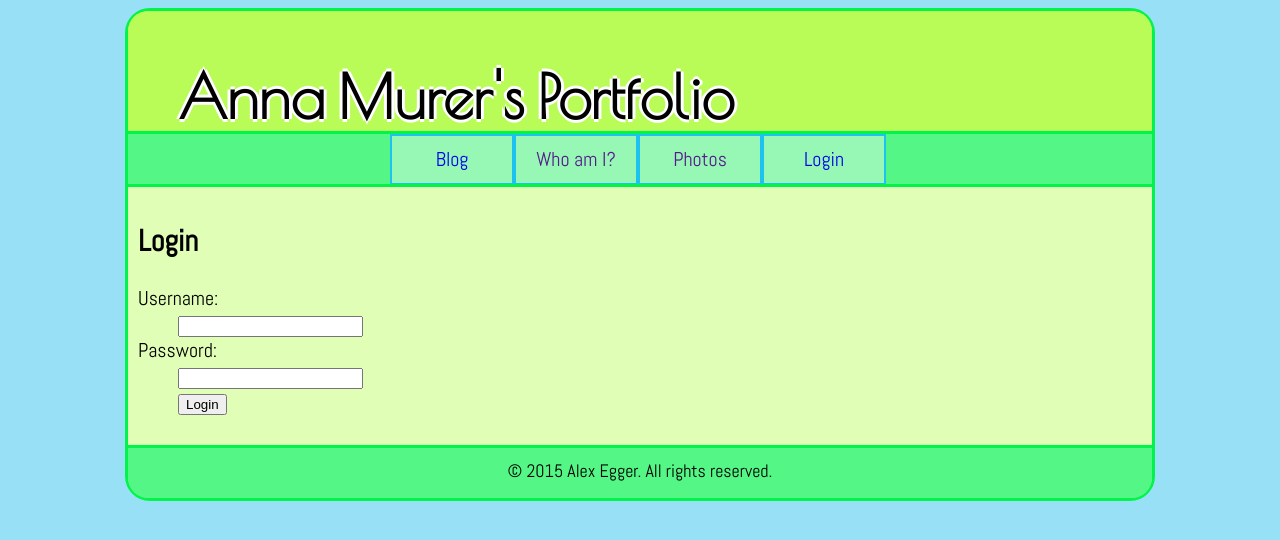
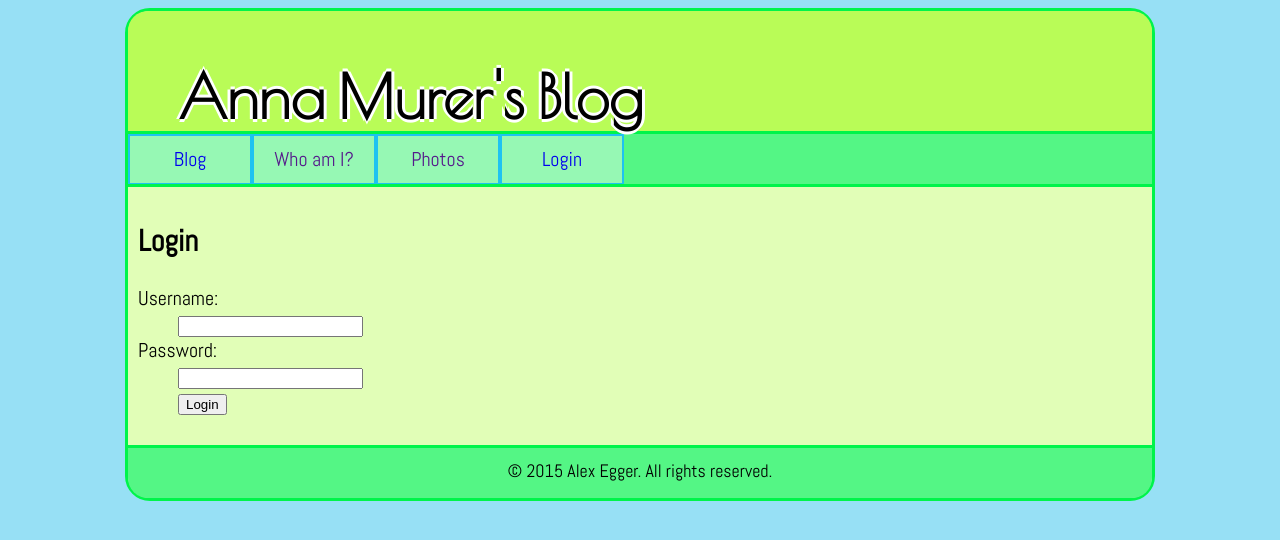
Before and after one commit to Zillolo/blog-python, a Flask app: page /login in a window 1280 px wide. Shown: the top 540 px of the page. Run offline with Flask 2, Linux system fonts and the light colour scheme.

Commit message:
Add navigation items. Break navigation styling.

```diff
--- a/static/stylesheet.css
+++ b/static/stylesheet.css
@@ -57,7 +57,7 @@ nav ul {
 
     overflow: hidden;
 
-    width:500px;
+    width: 100%;
     height: 50px;
 }
 
--- a/templates/layout.html
+++ b/templates/layout.html
@@ -10,13 +10,13 @@
     <link href="{{ url_for('static', filename='stylesheet.css') }}" rel="stylesheet" type="text/css" />
     <link href='http://fonts.googleapis.com/css?family=Abel' rel='stylesheet' type='text/css'>
     <link href='http://fonts.googleapis.com/css?family=Poiret+One' rel='stylesheet' type='text/css'>
-    <title>Anna Murer's Portfolio</title>
+    <title>Anna Murer's Blog</title>
 </head>
 
 <body>
     <div id="wrapper">
         <header>
-            <h1>Anna Murer's Portfolio</h1>
+            <h1>Anna Murer's Blog</h1>
         </header>
 
         <nav>
@@ -25,6 +25,7 @@
                 <li><a href="">Who am I?</a></li>
                 <li><a href="">Photos</a></li>
                 {% if session.get('loggedIn') == True %}
+                    <li><a href="">Admin</a></li>
                     <li><a href="/logout">Logout</a></li>
                 {% else %}
                     <li><a href="/login">Login</a></li>
@@ -33,6 +34,15 @@
         </nav>
 
         <section>
+            {% with messages = get_flashed_messages() %}
+                {% if messages %}
+                    <ul class="messages">
+                        {% for message in messages %}
+                            <li>{{messages}}</li>
+                        {% endfor %}
+                    </ul>
+                {% endif %}
+            {% endwith %}
             {% block content %}
             {% endblock %}
         </section>
```
